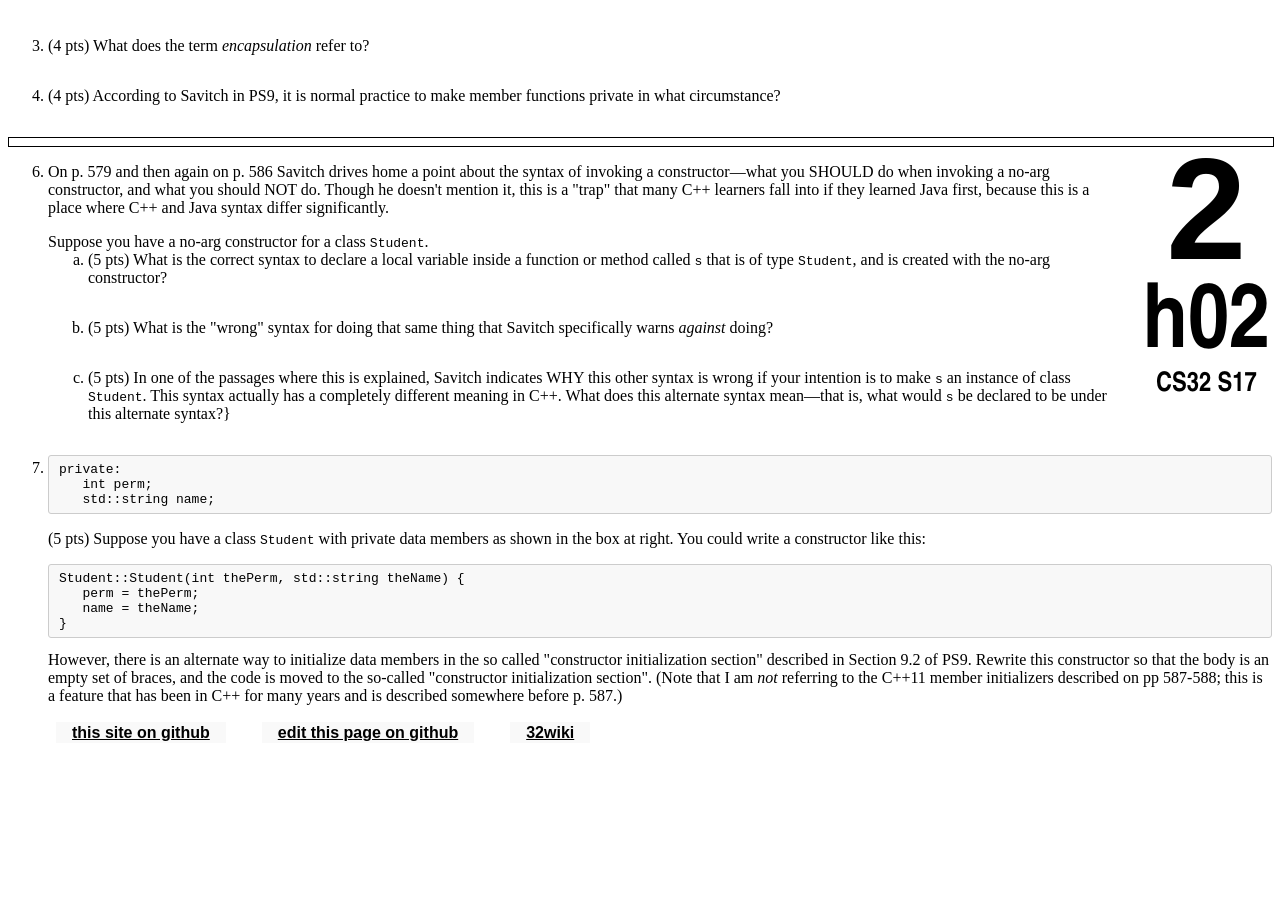
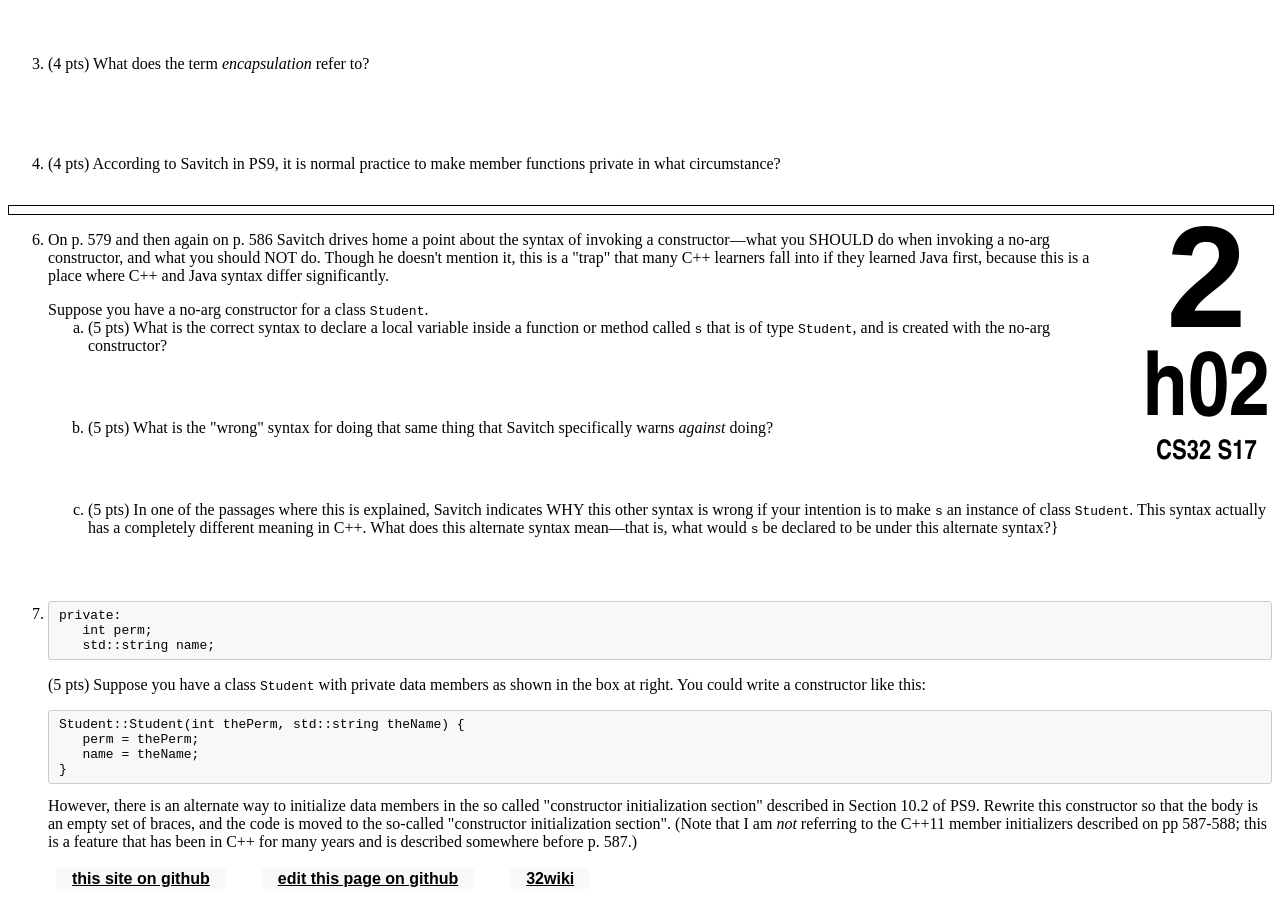
Before and after one commit to ucsb-cs32-s17/ucsb-cs32-s17.github.io, a Jekyll site: the page built from _hwk/h02.md, in a window 1280 px wide and 900 px high, scrolled down 1003 px. Built offline with Jekyll 4.4.1, drawn with Linux system fonts in a browser that asks for light colours; before the commit the page ends 1757 px from its top, so only the background shows below that.

Commit message:
Update h02.md

```diff
--- a/_hwk/h02.md
+++ b/_hwk/h02.md
@@ -26,9 +26,9 @@ https://ucsb-cs32-s17.github.io/hwk/h02/
 
 <li>In a class for an object representing a UCSB student:
 <ol>
-  <li> (3 pts) Would <code>setPerm</code> be an accessor or a mutator function? Circle one: accessor mutator
+  <li> (3 pts) Would <code>setPerm</code> be an accessor or a mutator function? Circle one: accessor   mutator
 </li>
-  <li> (3 pts) Would <code>getName</code> be an accessor or a mutator function? Circle one: accessor mutator
+  <li> (3 pts) Would <code>getName</code> be an accessor or a mutator function? Circle one: accessor   mutator
 </li>
 </ol>
 </li>
@@ -37,6 +37,8 @@ https://ucsb-cs32-s17.github.io/hwk/h02/
 
 <li style='margin-bottom:2em'>(4 pts) What does the term <em>encapsulation</em> refer to?</li>
 
+<div style="margin-bottom:2em;">&nbsp;</div>
+
 <li style='margin-bottom:2em'>(4 pts) According to Savitch in PS9, it is normal practice to make member functions private in what circumstance?</li>
 
 </ol>
@@ -44,15 +46,16 @@ https://ucsb-cs32-s17.github.io/hwk/h02/
 <div class="pagebreak"></div>
 
 <ol start="6">
+
 <li><p>On p. 579 and then again on p. 586 Savitch drives home a point about the syntax of invoking a constructor&mdash;what you SHOULD do when invoking a no-arg constructor, and what you should NOT do.     Though he doesn't mention it, this is a "trap" that many C++ learners fall into if they learned Java first, because this is a place where C++ and Java syntax differ significantly.</p>
 
 Suppose you have a no-arg constructor for a class <code>Student</code>.
 <ol>
-<li style='margin-bottom:2em'>(5 pts) What is the correct syntax to declare a local variable inside a function or method called <code>s</code> that is of type <code>Student</code>, and is created with the no-arg constructor?</li>
+<li style='margin-bottom:4em'>(5 pts) What is the correct syntax to declare a local variable inside a function or method called <code>s</code> that is of type <code>Student</code>, and is created with the no-arg constructor?</li>
 
-<li style='margin-bottom:2em'>(5 pts) What is the "wrong" syntax for doing that same thing that Savitch specifically warns <em>against</em> doing? </li>
+<li style='margin-bottom:4em'>(5 pts) What is the "wrong" syntax for doing that same thing that Savitch specifically warns <em>against</em> doing? </li>
 
-<li style='margin-bottom:2em'>(5 pts) In one of the passages where this is explained, Savitch indicates WHY this other syntax is wrong if your intention is to make <code>s</code> an instance of class <code>Student</code>.  This syntax actually has a completely different meaning in C++.   What does this alternate syntax mean&mdash;that is, what would <code>s</code> be declared to be under this alternate syntax?}</li>
+<li style='margin-bottom:4em'>(5 pts) In one of the passages where this is explained, Savitch indicates WHY this other syntax is wrong if your intention is to make <code>s</code> an instance of class <code>Student</code>.  This syntax actually has a completely different meaning in C++.   What does this alternate syntax mean&mdash;that is, what would <code>s</code> be declared to be under this alternate syntax?}</li>
 </ol>
 </li>
 
@@ -73,7 +76,7 @@ Student::Student(int thePerm, std::string theName) {
 </pre>
 
 
-However, there is an alternate way to initialize data members in the so called "constructor initialization section" described in Section 9.2 of PS9.   Rewrite this constructor so that the body is an empty set of braces, and the code is moved to the so-called "constructor initialization section".  (Note that I am <em>not</em> referring to the C++11 member initializers described on pp 587-588; this is a feature that has been in C++ for many years and is described somewhere before p. 587.)
+However, there is an alternate way to initialize data members in the so called "constructor initialization section" described in Section 10.2 of PS9.   Rewrite this constructor so that the body is an empty set of braces, and the code is moved to the so-called "constructor initialization section".  (Note that I am <em>not</em> referring to the C++11 member initializers described on pp 587-588; this is a feature that has been in C++ for many years and is described somewhere before p. 587.)
 
 {{Space|4em}}
 
```
